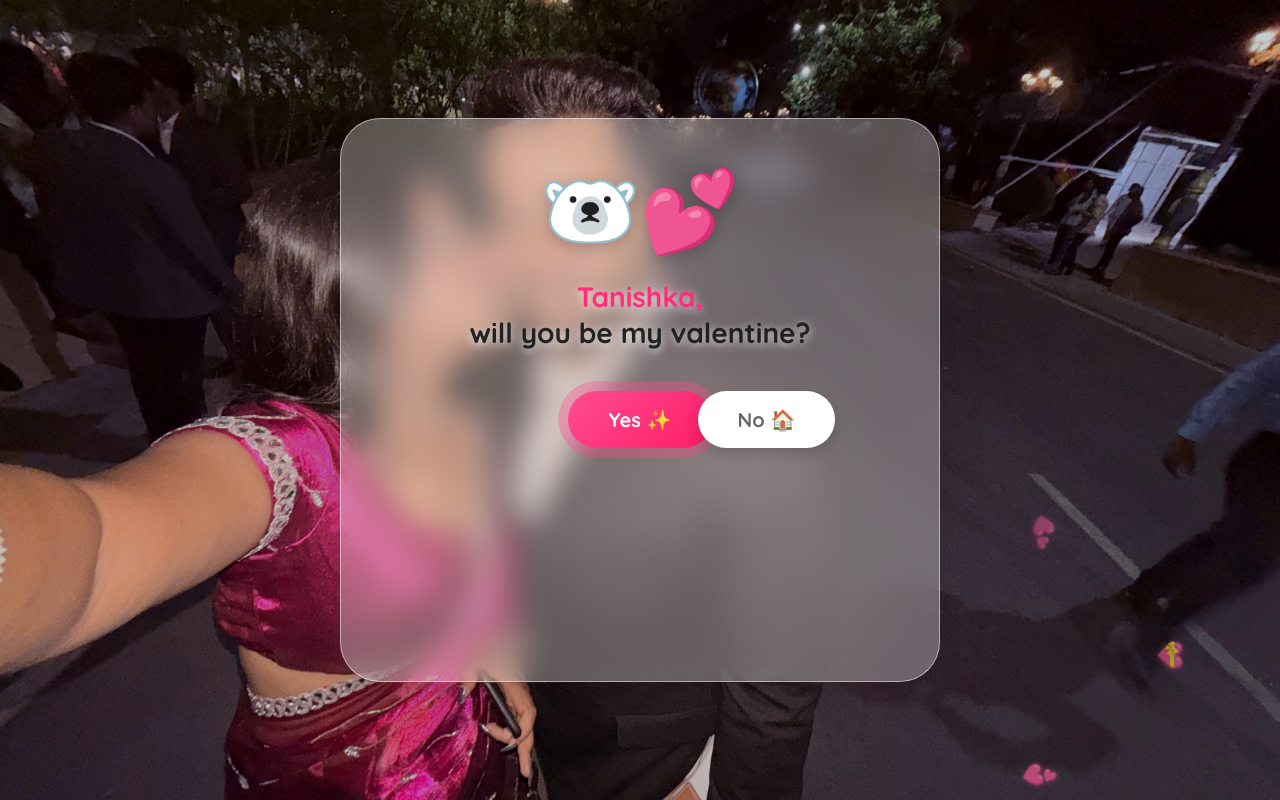
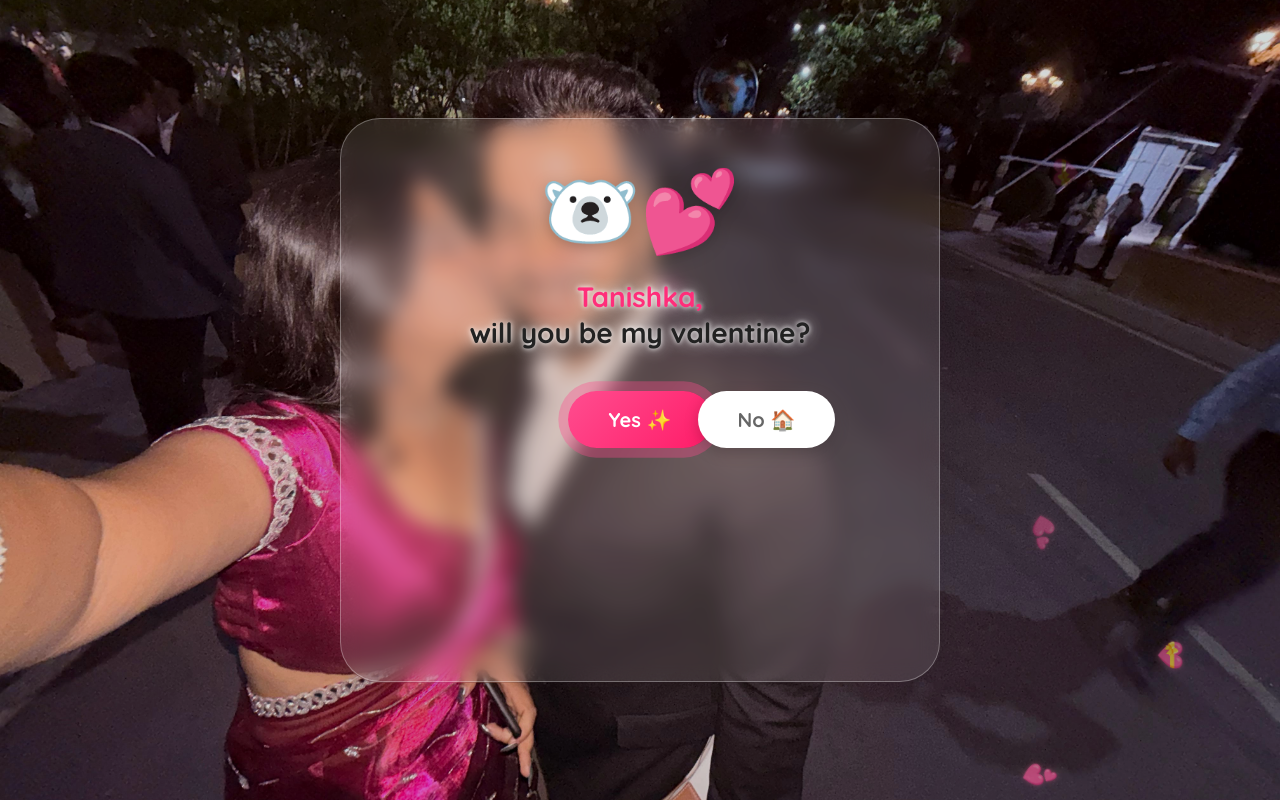
Before and after one commit to devsingh5080-source/for_tanishka, a plain HTML site: page index.html in a window 1280 px wide. Both pictures are taken after a click on the button "Tap to Open". Drawn offline with Linux system fonts and the light colour scheme.

Commit message:
Update index.html with new styles and functionality

```diff
--- a/index.html
+++ b/index.html
@@ -27,7 +27,8 @@
             position: fixed;
             top: 0; left: 0; width: 100%; height: 100%;
             z-index: 0;
-            opacity: 0.8;
+            /* High opacity to keep photos bright */
+            opacity: 0.85;
         }
 
         .slide {
@@ -45,8 +46,8 @@
         #start-screen {
             position: fixed;
             top: 0; left: 0; width: 100%; height: 100%;
-            background: rgba(255, 255, 255, 0.85);
-            backdrop-filter: blur(10px);
+            background: rgba(255, 255, 255, 0.7);
+            backdrop-filter: blur(8px);
             z-index: 99999;
             display: flex;
             justify-content: center;
@@ -91,19 +92,21 @@
             100% { transform: translateY(-10vh) rotate(360deg); opacity: 0; }
         }
 
-        /* --- MAIN CARD (GLASS-MORPHISM) --- */
+        /* --- MAIN CARD (CRYSTAL CLEAR GLASS) --- */
         .card {
-            background: rgba(255, 255, 255, 0.3);
-            backdrop-filter: blur(15px);
-            -webkit-backdrop-filter: blur(15px);
-            border: 1px solid rgba(255, 255, 255, 0.5);
+            /* 10% Opacity - Very see-through */
+            background: rgba(255, 255, 255, 0.1);
+            /* Subtle blur to separate text from photo details */
+            backdrop-filter: blur(10px);
+            -webkit-backdrop-filter: blur(10px);
+            border: 1px solid rgba(255, 255, 255, 0.3);
             border-radius: 40px;
             padding: 40px 20px;
             text-align: center;
             width: 90%;
             max-width: 600px;
             min-height: 500px;
-            box-shadow: 0 15px 45px rgba(0,0,0,0.15);
+            box-shadow: 0 15px 45px rgba(0,0,0,0.1);
             z-index: 10;
             display: none;
             flex-direction: column;
@@ -133,12 +136,14 @@
 
         @keyframes bounce { 0%, 100% { transform: translateY(0); } 50% { transform: translateY(-15px); } }
 
+        /* Text Highlighting for better readability on photos */
         h1 {
             color: #222;
             font-size: 28px;
             margin: 0 0 40px 0;
             line-height: 1.3;
-            text-shadow: 0 2px 10px rgba(255,255,255,0.8);
+            /* Strong white glow behind text */
+            text-shadow: 0 0 15px rgba(255,255,255,0.9), 0 0 5px rgba(255,255,255,1);
         }
         .highlight { color: #ff2e7a; font-weight: 800; }
 
@@ -180,7 +185,7 @@
             font-weight: 800;
             font-size: 20px;
             font-style: italic;
-            text-shadow: 0 1px 2px rgba(255,255,255,0.8);
+            text-shadow: 0 0 10px rgba(255,255,255,0.9);
         }
 
         #confetti { position: fixed; top: 0; left: 0; width: 100%; height: 100%; pointer-events: none; z-index: 9999; }
@@ -257,7 +262,7 @@
 
         function startGame() {
             // --- VOLUME TUNING ---
-            bgMusic.volume = 0.15;      // 15% Soft Background
+            bgMusic.volume = 0.05;      // 5% (Whisper Quiet)
             successSound.volume = 0.5;  // 50% Standard
             dodgeSound.volume = 0.45;   // 45% Tuned Dodge
 
@@ -305,7 +310,7 @@
             msgBox.innerText = messages[dodgeCount % messages.length];
             dodgeCount++;
 
-            // Progressive Scaling Logic
+            // Progressive Scaling
             const yesScale = Math.min(1 + (dodgeCount * 0.08), 1.35);
             const noScale = Math.max(1 - (dodgeCount * 0.1), 0.5);
             yesBtn.style.transform = `scale(${yesScale})`;
@@ -326,7 +331,6 @@
         noBtn.addEventListener('mouseover', handleNo);
         noBtn.addEventListener('touchstart', handleNo);
 
-        // Floating Hearts Animation
         setInterval(() => {
             const heart = document.createElement('div');
             heart.classList.add('heart-bg');
```
